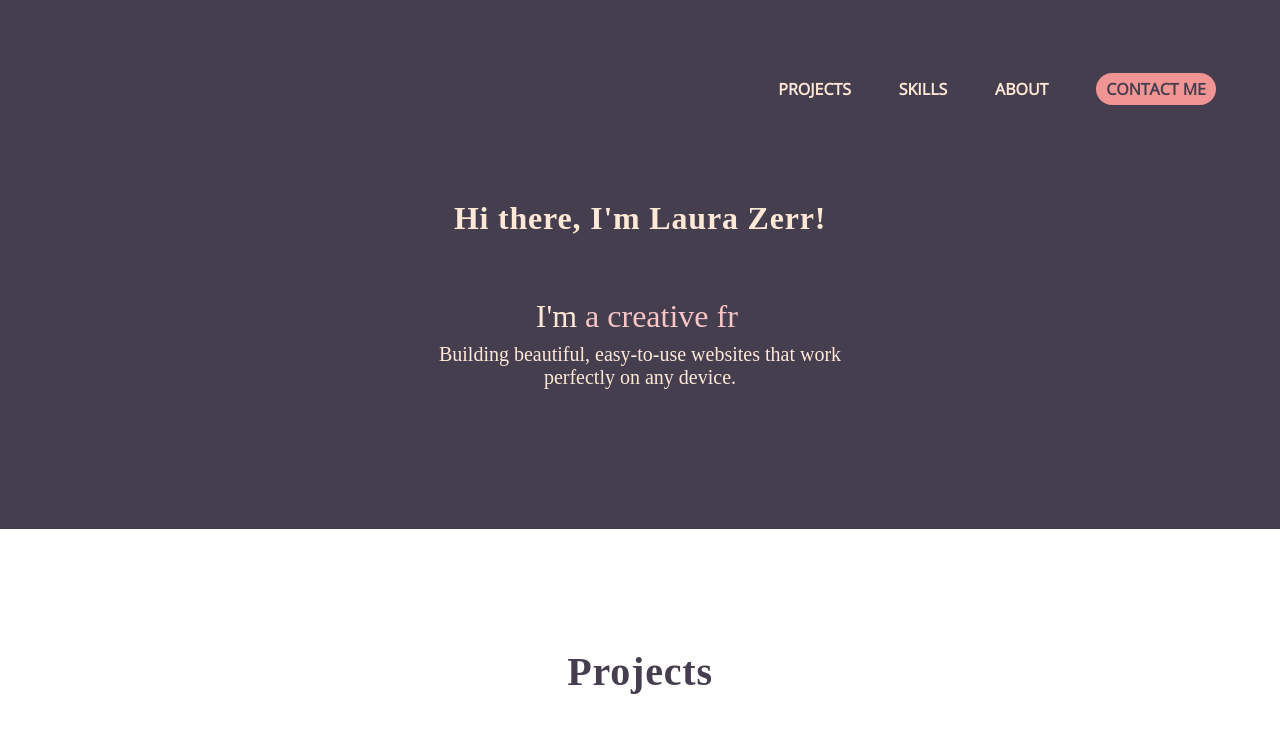
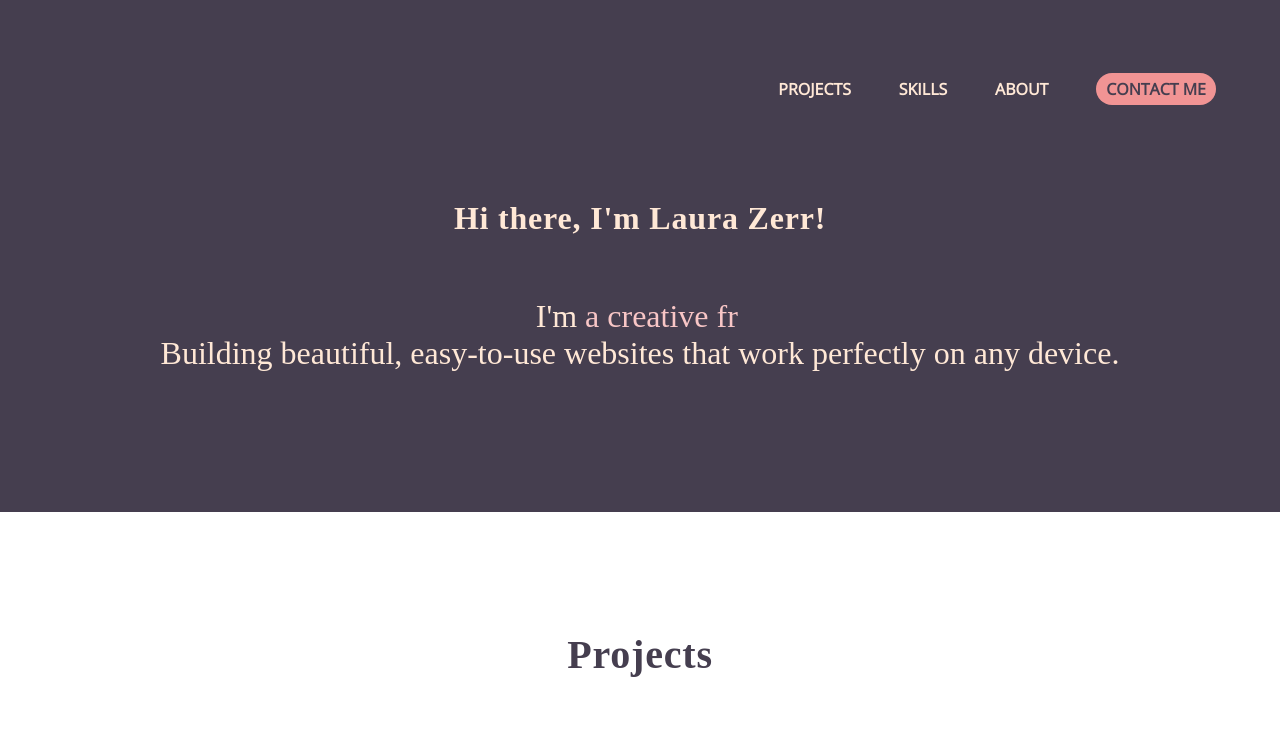
Before and after one commit to ll-zerr/lz-portfolio, a website built with Parcel: page index.html in a window 1280 px wide. Shown: the top 755 px of the page. Built offline with nearby package versions, Linux system fonts and the light colour scheme; a web font is replaced by a local one.

Commit message:
Modify desktop styles for hero section

```diff
--- a/css/main.css
+++ b/css/main.css
@@ -648,7 +648,7 @@ footer p {
 }
 
 .hero .content-wrapper {
-  width: 75%;
+  width: 100%;
 }
 
 .hero-text {
--- a/index.html
+++ b/index.html
@@ -52,7 +52,7 @@
         <div class="hero-headline">
           <h1><span>Hi there, </span>I'm Laura Zerr!</h1>
           <h3 class="hero-text">I'm <span id="role-rotator"></span></h3>
-          <h3 class="hero-subtitle">Building beautiful, easy-to-use websites that work perfectly on any device.</h3>
+          <h3 class="hero-text">Building beautiful, easy-to-use websites that work perfectly on any device.</h3>
         </div>
       </div>
     </section>
```
